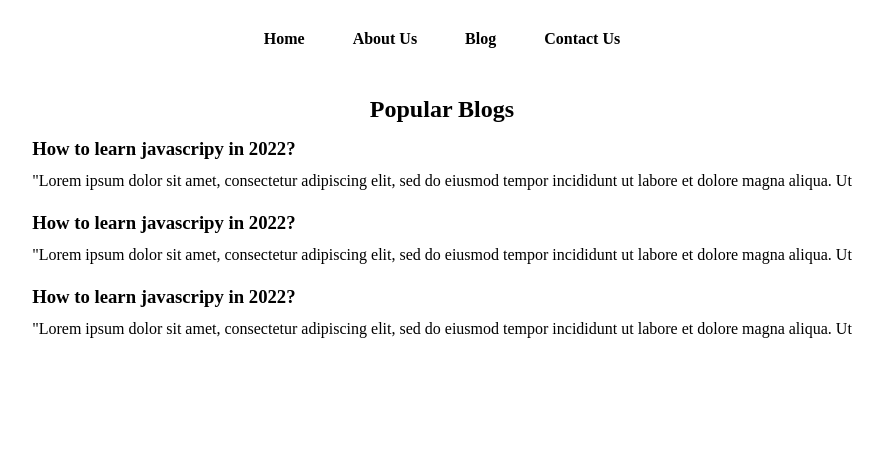
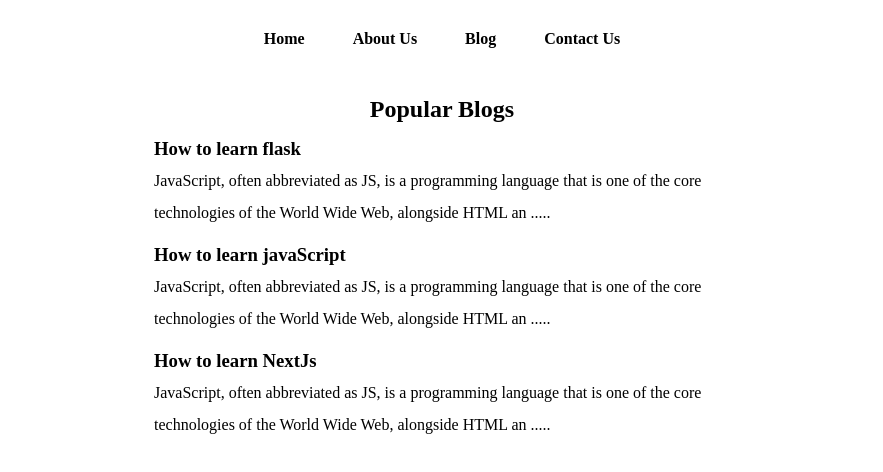
Before and after one commit to bilalmuhammad14-7-98/NextJs-Basics, a Next.js app: page /blog in a window 1280 px wide. Shown: the top 472 px of the page, without its empty margins (198-1081 px from the left). Built offline with nearby package versions, Linux system fonts and the light colour scheme.

Commit message:
Using the api endpoints

```diff
--- a/blogdata/how-to-learn-flask.json
+++ b/blogdata/how-to-learn-flask.json
@@ -1,5 +1,6 @@
 {
   "title": "How to learn flask",
   "content": "JavaScript, often abbreviated as JS, is a programming language that is one of the core technologies of the World Wide Web, alongside HTML and CSS. As of 2022, 98% of websites use JavaScript on the client side for webpage behavior, often incorporating third-party libraries. All major web browsers have a dedicated JavaScript engine to execute the code on users' devices.",
-  "author": "Dean Jones"
+  "author": "Dean Jones",
+  "slug": "how-to-learn-flask"
 }
--- a/blogdata/how-to-learn-javascript.json
+++ b/blogdata/how-to-learn-javascript.json
@@ -1,5 +1,6 @@
 {
   "title": "How to learn javaScript",
   "content": "JavaScript, often abbreviated as JS, is a programming language that is one of the core technologies of the World Wide Web, alongside HTML and CSS. As of 2022, 98% of websites use JavaScript on the client side for webpage behavior, often incorporating third-party libraries. All major web browsers have a dedicated JavaScript engine to execute the code on users' devices.",
-  "author": "Dean Jones"
+  "author": "Dean Jones",
+  "slug": "how-to-learn-javascript"
 }
--- a/blogdata/how-to-learn-nextJs.json
+++ b/blogdata/how-to-learn-nextJs.json
@@ -1,5 +1,6 @@
 {
-  "title": "How to learn javaScript",
+  "title": "How to learn NextJs",
   "content": "JavaScript, often abbreviated as JS, is a programming language that is one of the core technologies of the World Wide Web, alongside HTML and CSS. As of 2022, 98% of websites use JavaScript on the client side for webpage behavior, often incorporating third-party libraries. All major web browsers have a dedicated JavaScript engine to execute the code on users' devices.",
-  "author": "Dean Jones"
+  "author": "Dean Jones",
+  "slug": "how-to-learn-nextJs"
 }
--- a/pages/api/blogs.js
+++ b/pages/api/blogs.js
@@ -1,9 +1,19 @@
 // Next.js API route support: https://nextjs.org/docs/api-routes/introduction
 
 import * as fs from "fs";
-export default function handler(req, res) {
-  fs.readdir("blogdata", "utf-8", (err, data) => {
-    // console.log(data);
-    res.status(200).json({ data: data });
-  });
+
+export default async function handler(req, res) {
+  let data = await fs.promises.readdir("blogdata");
+  let myfile;
+  let allBlogs = [];
+
+  for (let index = 0; index < data.length; index++) {
+    const item = data[index];
+    console.log(item);
+    myfile = await fs.promises.readFile("blogdata/" + item, "utf-8");
+    console.log(myfile, "filess");
+    allBlogs.push(JSON.parse(myfile));
+  }
+
+  res.status(200).json({ data: allBlogs });
 }
--- a/pages/blog.js
+++ b/pages/blog.js
@@ -1,14 +1,40 @@
-import React from "react";
+import React, { useEffect, useState } from "react";
 import styles from "@/styles/Blog.module.css";
 import Link from "next/link";
 
 const Blog = () => {
+  const [blogs, setBlogs] = useState([]);
+  useEffect(() => {
+    fetch("http://localhost:3000/api/blogs")
+      .then((a) => {
+        return a.json();
+      })
+      .then((data) => {
+        console.log(data, "data");
+        setBlogs(data.data);
+      });
+  }, []);
+
   return (
     <>
       <div className={styles.container}>
         <main className={styles.main}>
           <h2>Popular Blogs</h2>
-          <div className={styles.blogItem}>
+          {blogs.map((item) => {
+            return (
+              <>
+                <div className={styles.blogItem} key={item.slug}>
+                  <Link href={`/blogpost/${item.slug}`}>
+                    <h3>{item.title}</h3>
+                  </Link>
+                  <p className={styles.blogItemPara}>
+                    {item.content.substring(0, 140)} .....
+                  </p>
+                </div>
+              </>
+            );
+          })}
+          {/* <div className={styles.blogItem}>
             <Link href={"/blogpost/learn-javascript"}>
               <h3>How to learn javascripy in 2022?</h3>
             </Link>
@@ -30,7 +56,7 @@ const Blog = () => {
               "Lorem ipsum dolor sit amet, consectetur adipiscing elit, sed do
               eiusmod tempor incididunt ut labore et dolore magna aliqua. Ut
             </p>
-          </div>
+          </div> */}
         </main>
       </div>
     </>
--- a/styles/Blog.module.css
+++ b/styles/Blog.module.css
@@ -20,3 +20,8 @@
   padding-top: 3rem;
   align-items: center;
 }
+
+.blogItemPara {
+  color: black;
+  max-width: 45vw;
+}
--- a/styles/BlogPost.module.css
+++ b/styles/BlogPost.module.css
@@ -10,6 +10,10 @@
   padding: 0 22rem;
 }
 
+.blogItemPara {
+  background-color: red;
+}
+
 .main {
   min-height: 100vh;
   padding: 4rem 0;
```
